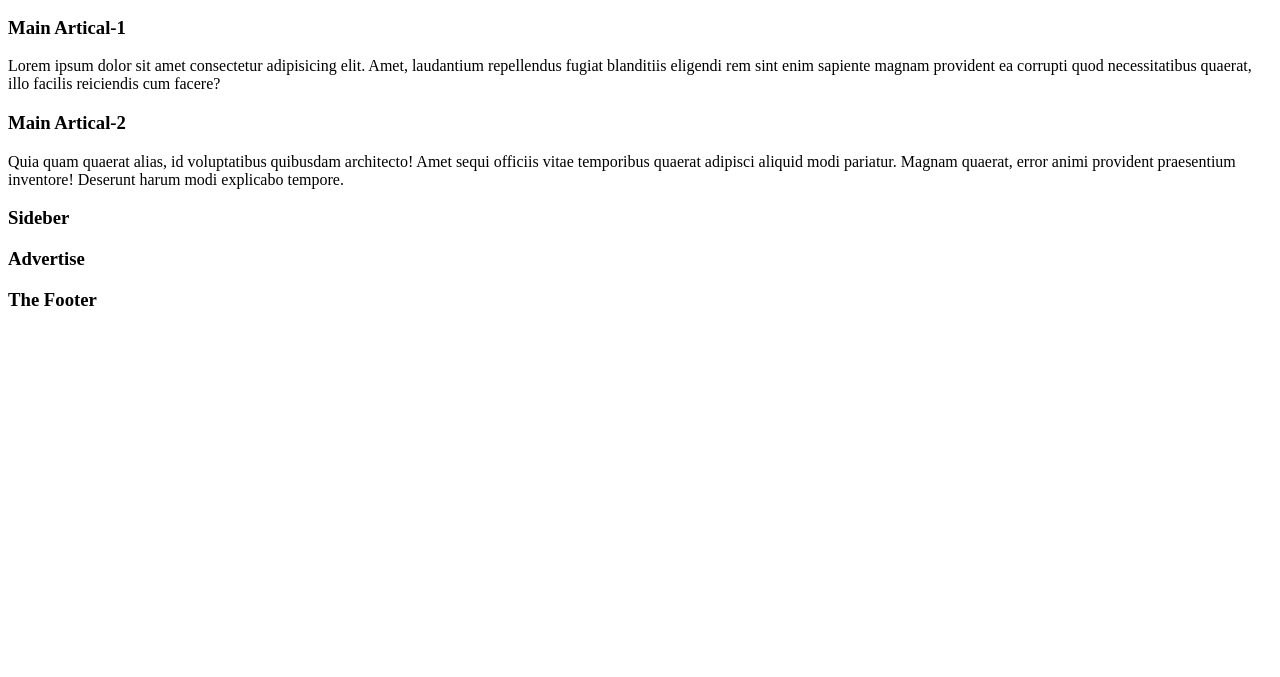
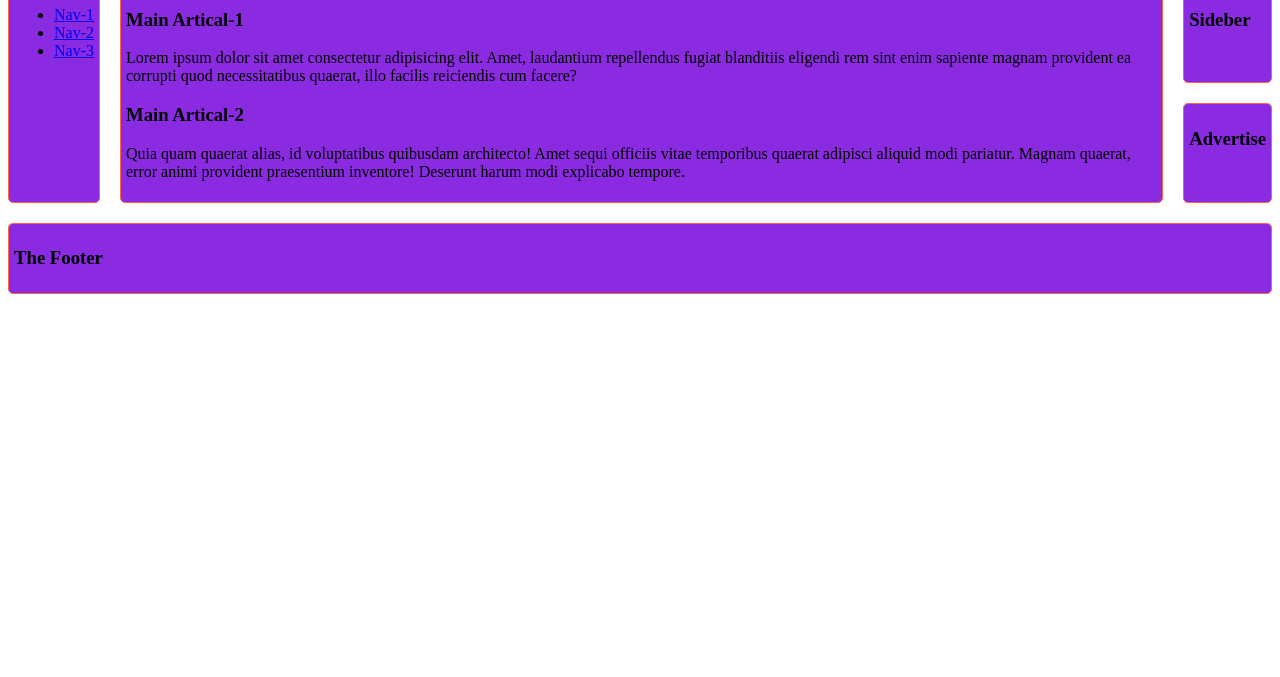
Before and after one commit to Sushil500530/simple_grid_practice_and_responsive, a plain HTML site: page index.html in a window 1280 px wide. Shown: the part 123-800 px from the top of the page. Drawn offline with Linux system fonts and the light colour scheme.

Commit message:
grid add css

```diff
--- a/index.html
+++ b/index.html
@@ -4,7 +4,7 @@
     <meta charset="UTF-8">
     <meta name="viewport" content="width=device-width, initial-scale=1.0">
     <title>grid area layout </title>
-    <link rel="stylesheet" href="layout.css">
+    <link rel="stylesheet" href="style.css">
 </head>
 <body class="container">
                 <!-- header section -->
```
